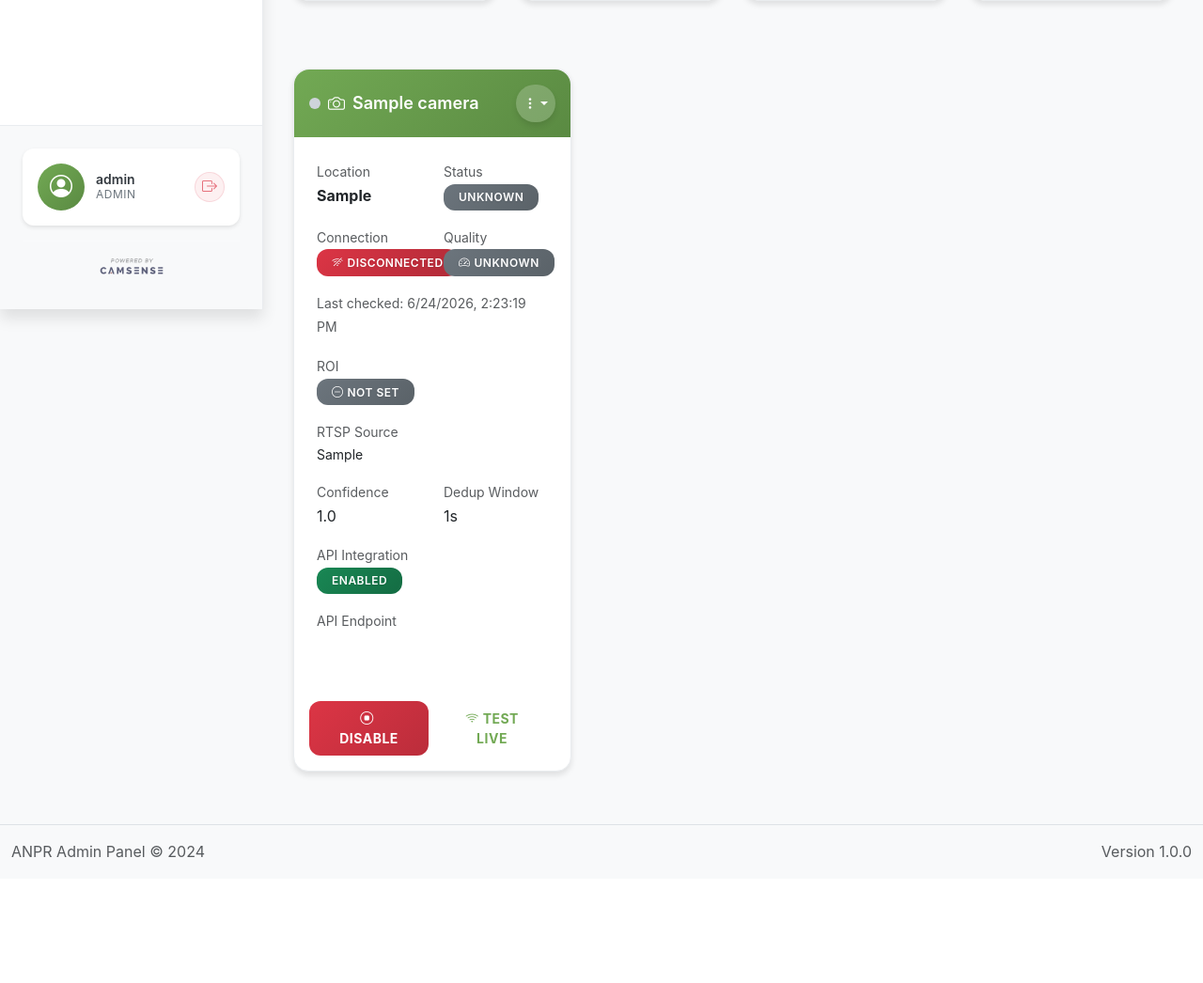
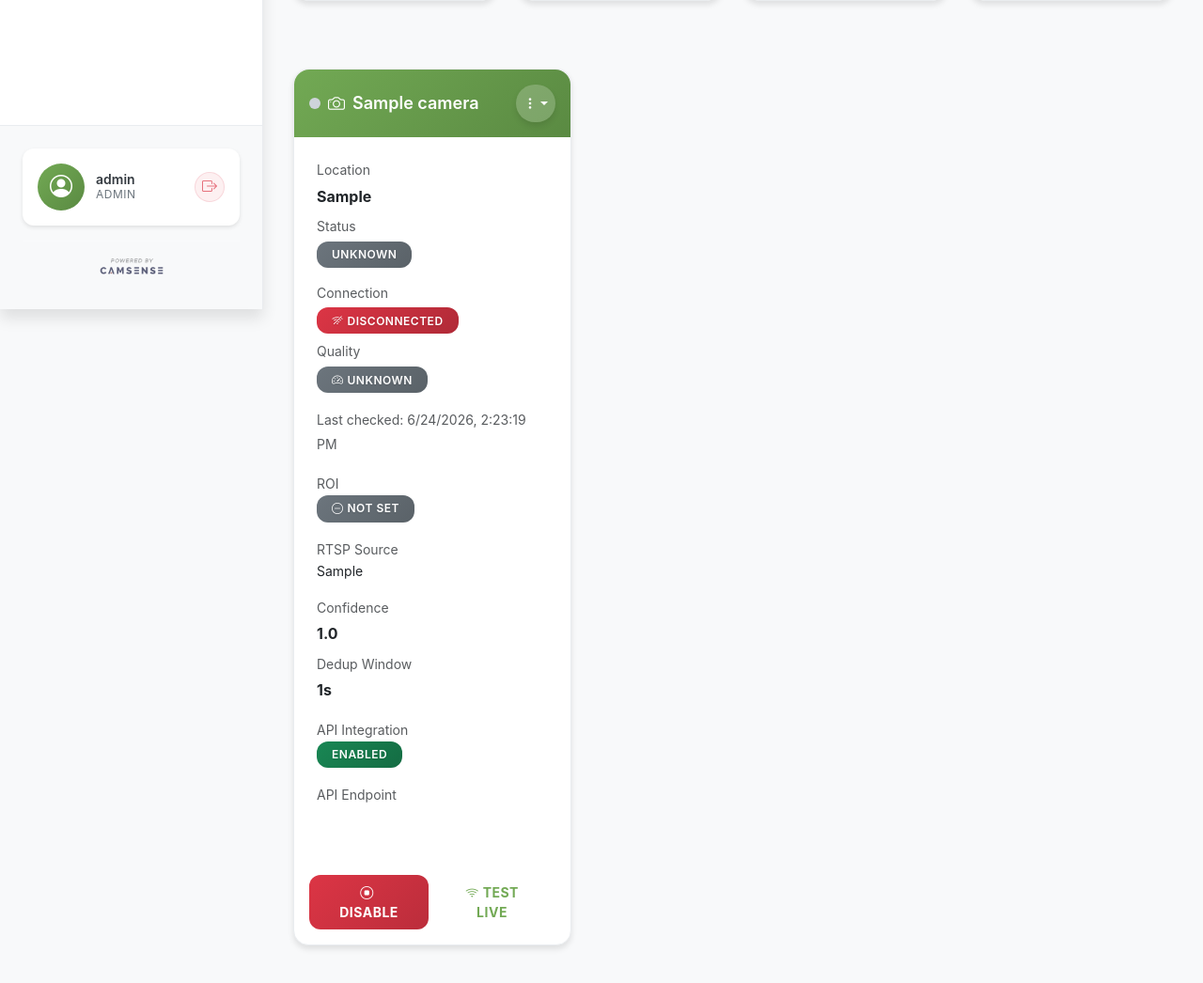
Before and after one commit to arpitpatel1364/ANPR, a Flask app: page /cameras in a window 1280 px wide. Shown: the part 471-1517 px from the top of the page at 94% size. Before the commit the page ends 1384 px from the top, so only its background shows below. Run offline with Flask 3, Linux system fonts and the light colour scheme; a user stored in the database is signed in; tables that the repository leaves empty hold one stand-in row (values such as "Sample post"); data that the repository does not hold is empty; some libraries are stand-ins or nearby versions.

Commit message:
refactor: improve camera status UI layout, refine connection testing with ICMP fallback, and sanitize URL parsing

```diff
--- a/admin_panel/static/css/admin.css
+++ b/admin_panel/static/css/admin.css
@@ -1739,7 +1739,7 @@ body {
     padding: 0.5rem 0;
     margin-top: 0.25rem;
     transform: none !important;
-    overflow: visible !important;
+    overflow: hidden !important;
 }
 
 .camera-card .dropdown-item {
--- a/admin_panel/templates/cameras.html
+++ b/admin_panel/templates/cameras.html
@@ -145,16 +145,16 @@
                 </div>
             </div>
             <div class="card-body">
-                <div class="row mb-3">
-                    <div class="col-6">
-                        <small class="text-muted">Location</small>
-                        <p class="mb-0 fw-bold">{{ camera.location }}</p>
-                    </div>
-                    <div class="col-6">
-                        <small class="text-muted">Status</small>
+                <!-- Location & Status -->
+                <div class="d-flex justify-content-between align-items-center flex-wrap gap-2 mb-3">
+                    <div style="flex: 1 1 120px; min-width: 120px;">
+                        <small class="text-muted d-block mb-1">Location</small>
+                        <p class="mb-0 fw-bold text-truncate" title="{{ camera.location }}">{{ camera.location }}</p>
+                    </div>
+                    <div style="flex: 1 1 120px; min-width: 120px;">
+                        <small class="text-muted d-block mb-1">Status</small>
                         <p class="mb-0">
-                            <span
-                                class="camera-status-badge badge badge-modern bg-{{ 'success' if camera.enabled else 'secondary' }}-gradient">
+                            <span class="camera-status-badge badge badge-modern bg-{{ 'success' if camera.enabled else 'secondary' }}-gradient d-inline-flex align-items-center">
                                 {{ 'Active' if camera.enabled else 'Inactive' }}
                             </span>
                         </p>
@@ -162,19 +162,19 @@
                 </div>
 
                 <!-- Live Connection Status -->
-                <div class="row mb-3">
-                    <div class="col-6">
-                        <small class="text-muted">Connection</small>
+                <div class="d-flex justify-content-between align-items-center flex-wrap gap-2 mb-3">
+                    <div style="flex: 1 1 140px; min-width: 140px;">
+                        <small class="text-muted d-block mb-1">Connection</small>
                         <p class="mb-0">
-                            <span class="camera-connection-badge badge badge-modern bg-info-gradient">
+                            <span class="camera-connection-badge badge badge-modern bg-info-gradient d-inline-flex align-items-center">
                                 <i class="bi bi-wifi me-1"></i>Checking...
                             </span>
                         </p>
                     </div>
-                    <div class="col-6">
-                        <small class="text-muted">Quality</small>
+                    <div style="flex: 1 1 120px; min-width: 120px;">
+                        <small class="text-muted d-block mb-1">Quality</small>
                         <p class="mb-0">
-                            <span class="camera-quality-badge badge badge-modern bg-secondary-gradient">
+                            <span class="camera-quality-badge badge badge-modern bg-secondary-gradient d-inline-flex align-items-center">
                                 <i class="bi bi-speedometer2 me-1"></i>Unknown
                             </span>
                         </p>
@@ -191,11 +191,11 @@
                     <small class="text-muted">ROI</small>
                     <p class="mb-0 roi-status-container">
                         {% if camera.roi or camera.roi_polygon %}
-                        <span class="badge badge-modern bg-success-gradient">
+                        <span class="badge badge-modern bg-success-gradient d-inline-flex align-items-center">
                             <i class="bi bi-check-circle me-1"></i>Set
                         </span>
                         {% else %}
-                        <span class="badge badge-modern bg-secondary-gradient">
+                        <span class="badge badge-modern bg-secondary-gradient d-inline-flex align-items-center">
                             <i class="bi bi-dash-circle me-1"></i>Not Set
                         </span>
                         {% endif %}
@@ -209,14 +209,15 @@
                     </p>
                 </div>
 
-                <div class="row mb-3">
-                    <div class="col-6">
-                        <small class="text-muted">Confidence</small>
-                        <p class="mb-0">{{ camera.confidence_threshold }}</p>
-                    </div>
-                    <div class="col-6">
-                        <small class="text-muted">Dedup Window</small>
-                        <p class="mb-0">{{ camera.dedup_window }}s</p>
+                <!-- Confidence & Dedup Window -->
+                <div class="d-flex justify-content-between align-items-center flex-wrap gap-2 mb-3">
+                    <div style="flex: 1 1 120px; min-width: 120px;">
+                        <small class="text-muted d-block mb-1">Confidence</small>
+                        <p class="mb-0 fw-bold">{{ camera.confidence_threshold }}</p>
+                    </div>
+                    <div style="flex: 1 1 120px; min-width: 120px;">
+                        <small class="text-muted d-block mb-1">Dedup Window</small>
+                        <p class="mb-0 fw-bold">{{ camera.dedup_window }}s</p>
                     </div>
                 </div>
 
@@ -632,8 +633,9 @@
         const connectionBadge = card.querySelector('.camera-connection-badge');
         if (connectionBadge) {
             if (status.connection.connected) {
+                const latency = status.connection.latency_ms ? Math.round(status.connection.latency_ms) : 0;
                 connectionBadge.className = 'camera-connection-badge badge badge-modern bg-success-gradient';
-                connectionBadge.innerHTML = `<i class="bi bi-wifi me-1"></i>Connected (${status.connection.latency_ms}ms)`;
+                connectionBadge.innerHTML = `<i class="bi bi-wifi me-1"></i>Connected (${latency}ms)`;
             } else {
                 connectionBadge.className = 'camera-connection-badge badge badge-modern bg-danger-gradient';
                 connectionBadge.innerHTML = `<i class="bi bi-wifi-off me-1"></i>Disconnected`;
```
Also changed, not shown: admin_panel/websocket_server.py (+61 -13 lines).
